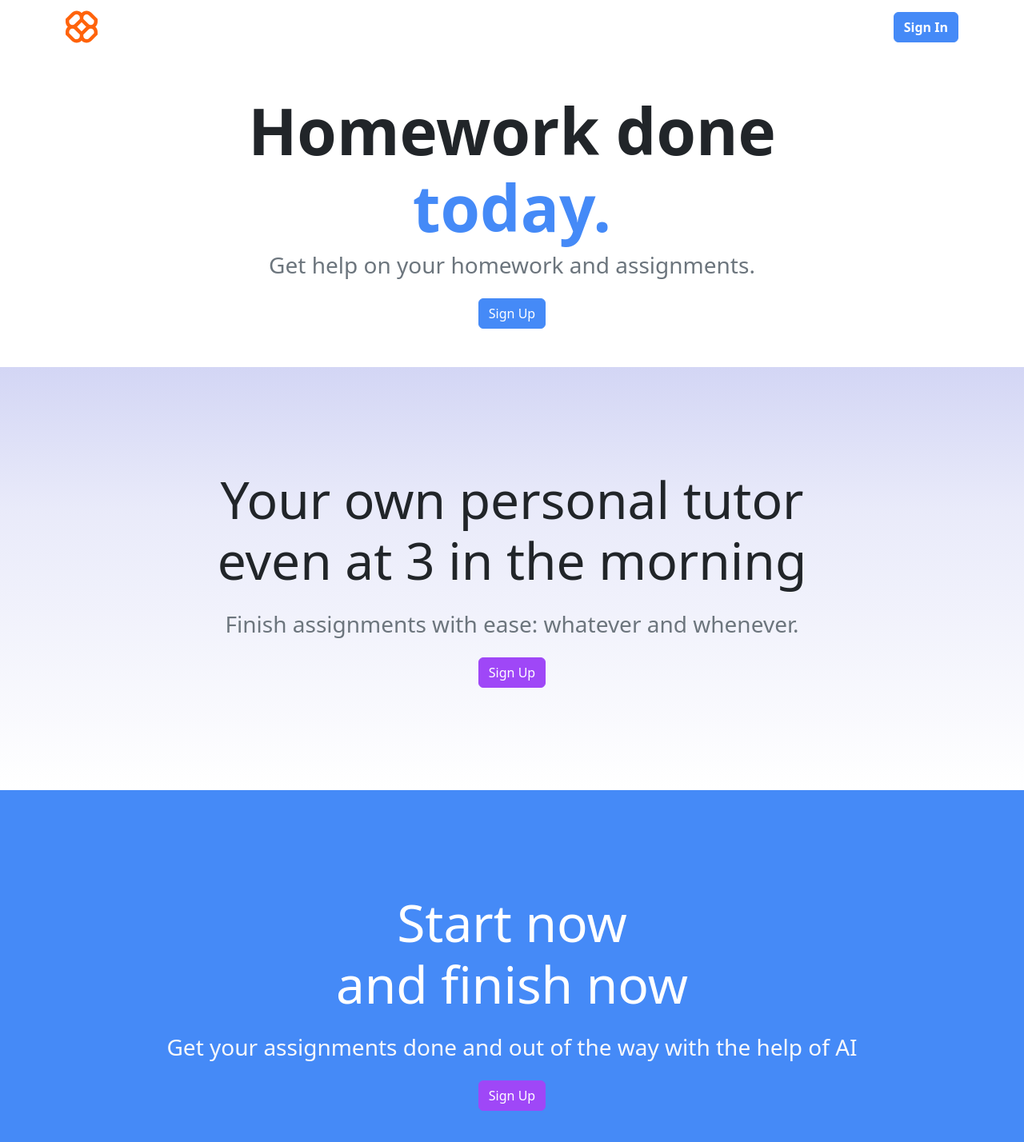
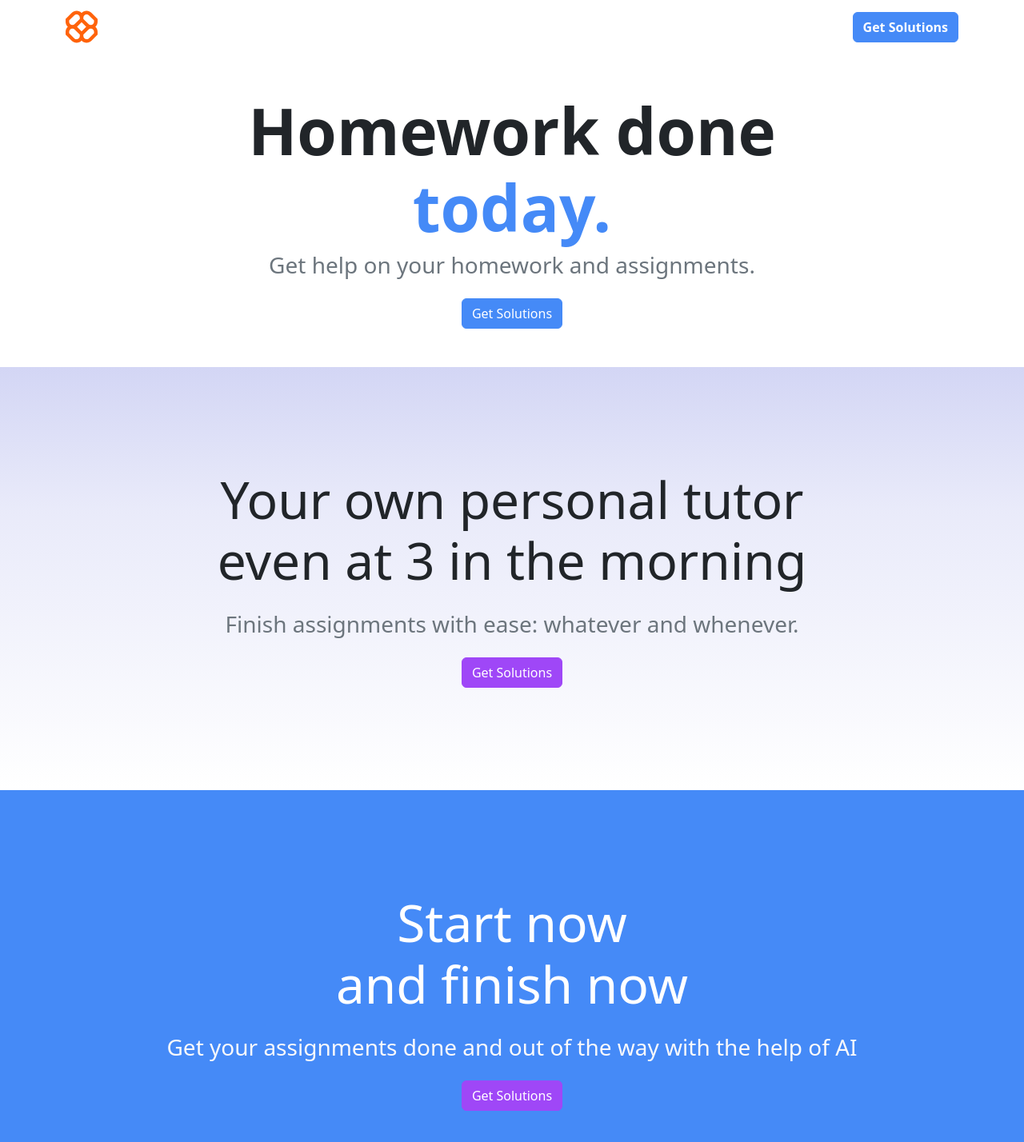
Before and after one commit to nelsontodd/Lazy-AI, a React (Create React App) app in the folder client/: page / in a window 1280 px wide. Shown: the top 1428 px of the page at 80% size. Built offline with nearby package versions, Linux system fonts and the light colour scheme.

Commit message:
Sign In and Sign Up --> Get Solutions

```diff
--- a/client/src/components/Landing/FirstLandingTile.js
+++ b/client/src/components/Landing/FirstLandingTile.js
@@ -15,8 +15,8 @@ const FirstLandingTile = () => {
         </b>
       </h1>
       <h3 className="text-muted">Get help on your homework and assignments.</h3>
-      <Button href="/signup" className="mt-3 text-white">
-        Sign Up
+      <Button href="/homework" className="mt-3 text-white">
+        Get Solutions
       </Button>
       <br/>
     </Container>
--- a/client/src/components/Landing/Navigation.js
+++ b/client/src/components/Landing/Navigation.js
@@ -12,8 +12,8 @@ const Navigation = () => {
       <Container>
         <Navbar.Brand><img src={logo} alt="Logo"/></Navbar.Brand>
         <Navbar.Collapse className="justify-content-end">
-          <Button href="/login" className="text-white">
-            <b>Sign In</b>
+          <Button href="/homework" className="text-white">
+            <b>Get Solutions</b>
           </Button>
         </Navbar.Collapse>
       </Container>
--- a/client/src/components/Landing/SecondLandingTile.js
+++ b/client/src/components/Landing/SecondLandingTile.js
@@ -14,11 +14,11 @@ const SecondLandingTile = () => {
           Finish assignments with ease: whatever and whenever.
         </h3>
         <Button
-          href="/signup"
+          href="/homework"
           className="mt-3 text-white"
           variant="secondary"
         >
-          Sign Up
+          Get Solutions
         </Button>
       </Container>
     </div>
--- a/client/src/components/Landing/ThirdLandingTile.js
+++ b/client/src/components/Landing/ThirdLandingTile.js
@@ -12,11 +12,11 @@ const ThirdLandingTile = () => {
         </h2>
         <h3 className="pt-3 text-offwhite">Get your assignments done and out of the way with the help of AI</h3>
         <Button
-          href="/signup"
+          href="/homework"
           className="mt-3 text-white"
           variant="secondary"
         >
-          Sign Up
+          Get Solutions
         </Button>
       </Container>
     </div>
```
